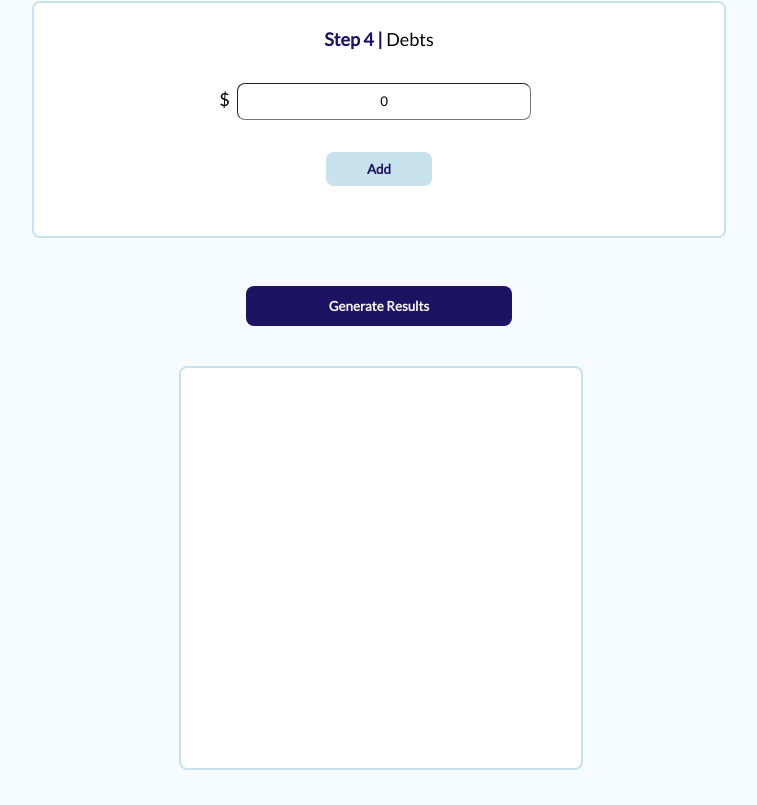
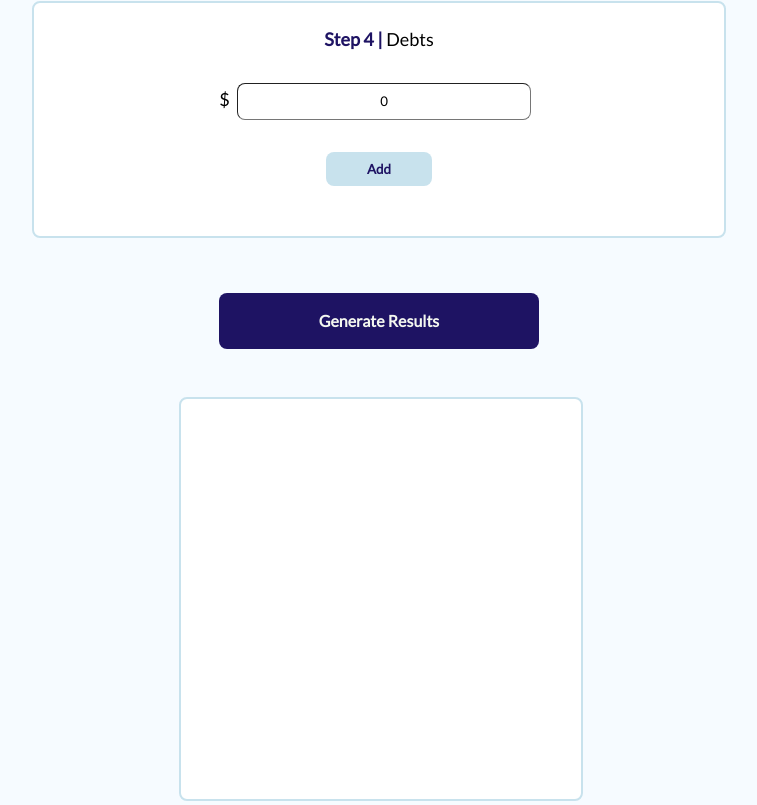
Before and after one commit to Aviakubo/frontend-fin-team-six, a React (Create React App) app: page / in a window 1280 px wide. Shown: the part 1009-1814 px from the top of the page, without its empty margins (261-1018 px from the left). Before the commit the page ends 1783 px from the top, so only its background shows below. Built offline with nearby package versions, Linux system fonts and the light colour scheme; a web font is replaced by a local one.

Commit message:
changed color of submit button hover

```diff
--- a/src/App.css
+++ b/src/App.css
@@ -29,15 +29,16 @@ button.submit {
   background-color: #1E1363;
   color: #F4F7F0;
   width: 20em;
-  height: 3em;
+  height: 3.5em;
   border: none;
   font-weight: bold;
   margin: 2.5em 0 3em 0;
+  font-size: 16px;
 }
 
 button.submit:hover {
-  box-shadow: 0 12px 16px 0 rgba(0,0,0,0.24), 0 17px 50px 0 rgba(0,0,0,0.19);
-  transition-duration: 0.5s;
+  transition-duration: 0.4s;
+  background-color: #342A70;
 }
 
 button.add {
@@ -63,9 +64,10 @@ button.remove {
   transform: translate(-10%, 25%);
 }
 
-button:hover {
-  box-shadow: 0 12px 16px 0 rgba(0,0,0,0.24), 0 17px 50px 0 rgba(0,0,0,0.19);
+button.add:hover {
   transition-duration: 0.5s;
+  background-color: #B4CCD6;
+  border: solid 2px;
 }
 
 input {
```
